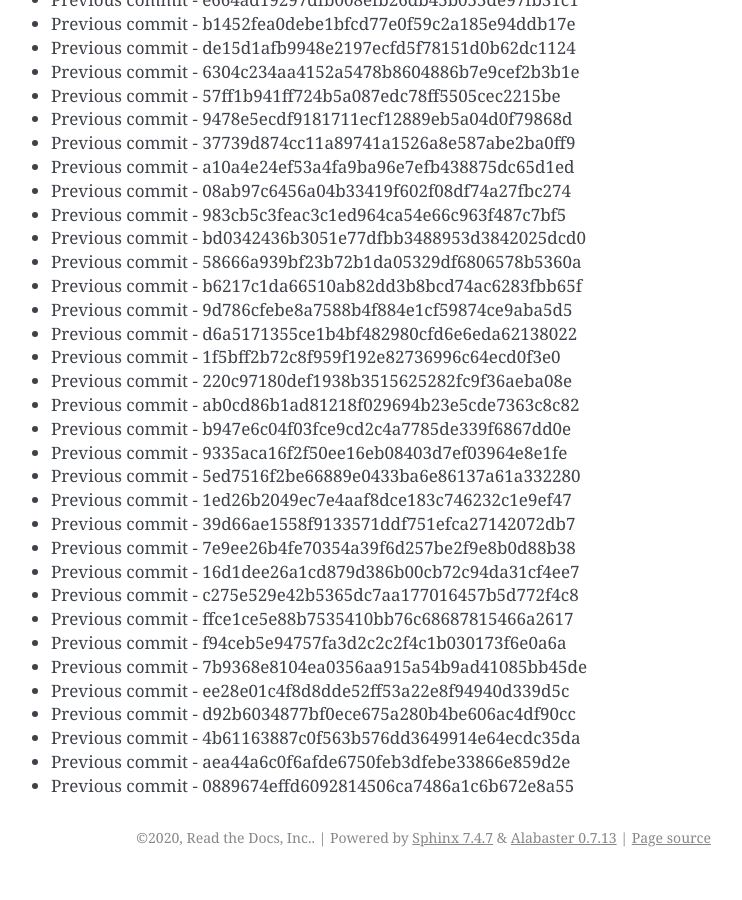
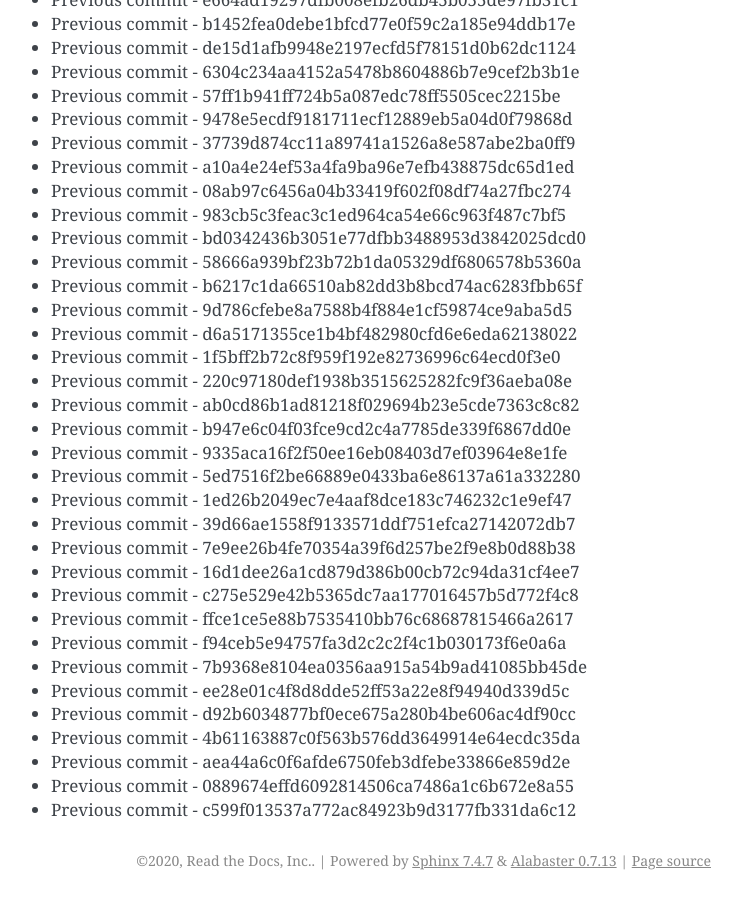
Before and after one commit to readthedocs/rtd-git-stresstest, a Sphinx documentation site: the page built from docs/updates.rst, in a window 1280 px wide and 900 px high, scrolled down 13553 px. Shown: the whole window, without its empty margins (399-1141 px from the left). Built offline with Sphinx 7.4.7, drawn with Linux system fonts in a browser that asks for light colours; before the commit the page ends 14430 px from its top, so only the background shows below that.

Commit message:
Generating commit from previous: c599f013537a772ac84923b9d3177fb331da6c12

```diff
--- a/docs/updates.rst
+++ b/docs/updates.rst
@@ -601,3 +601,4 @@ It can be tested for any performance characteristics.
 * Previous commit - 4b61163887c0f563b576dd3649914e64ecdc35da
 * Previous commit - aea44a6c0f6afde6750feb3dfebe33866e859d2e
 * Previous commit - 0889674effd6092814506ca7486a1c6b672e8a55
+* Previous commit - c599f013537a772ac84923b9d3177fb331da6c12
```
